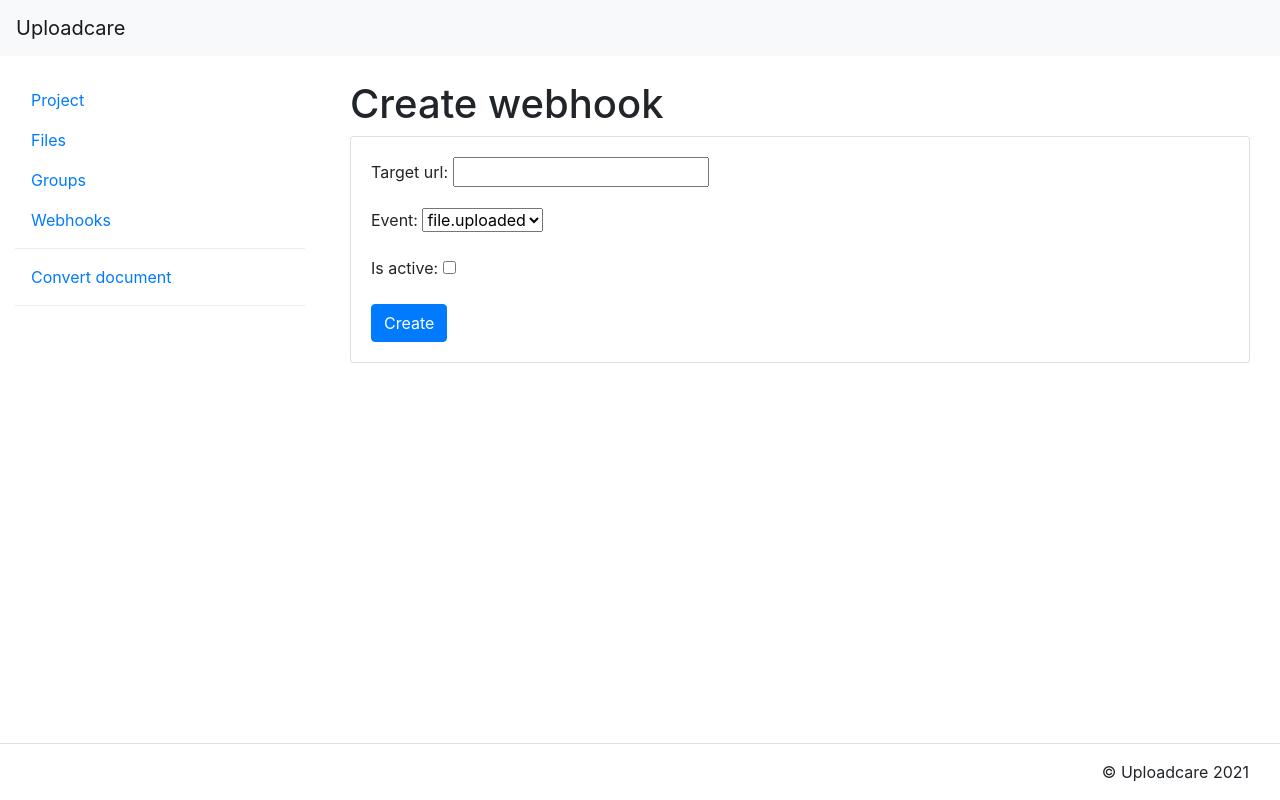
After one commit to uploadcare/pyuploadcare-example, a Django app: page /webhooks/create/ in a window 1280 px wide. The commit adds this page. Run offline with Django 3.2, Linux system fonts and the light colour scheme; some libraries are stand-ins or nearby versions.

Commit message:
webhooks

```diff
--- a/app/uploadcare/forms.py
+++ b/app/uploadcare/forms.py
@@ -10,3 +10,9 @@ class FileUploadForm(forms.Form):
         cleaned_data = super().clean()
         if not (cleaned_data.get("file") or cleaned_data.get("url")):
             raise ValidationError("file or url required")
+
+
+class WebhookForm(forms.Form):
+    target_url = forms.URLField()
+    event = forms.ChoiceField(choices=[("file.uploaded", "file.uploaded")])
+    is_active = forms.BooleanField(required=False)
--- a/app/uploadcare/templates/groups/group_list.html
+++ b/app/uploadcare/templates/groups/group_list.html
@@ -1,6 +1,6 @@
 {% extends 'base.html' %}
 
-{% block title %}Groups list{% endblock %}
+{% block title %}Groups{% endblock %}
 
 {% block body %}
     <div class="card">
--- a/app/uploadcare/templates/menu.html
+++ b/app/uploadcare/templates/menu.html
@@ -2,6 +2,7 @@
 {% url 'file_list' as file_list %}
 {% url 'group_list' as group_list %}
 {% url 'group_create' as group_create %}
+{% url 'webhook_list' as webhook_list %}
 
 <ul class="nav nav-pills flex-column">
     <li class="nav-item">
@@ -13,7 +14,9 @@
     <li class="nav-item">
         <a class="nav-link {% if request.path == group_list %} active {% endif %}" href="{{ group_list }}">Groups</a>
     </li>
-
+    <li class="nav-item">
+        <a class="nav-link {% if request.path == webhook_list %} active {% endif %}" href="{{ webhook_list }}">Webhooks</a>
+    </li>
     <li class="dropdown-divider"></li>
 
     <li class="nav-item">
@@ -21,11 +24,4 @@
     </li>
 
     <li class="dropdown-divider"></li>
-
-    <li class="nav-item">
-        <a class="nav-link" href="#">List of project webhooks</a>
-    </li>
-    <li class="nav-item">
-        <a class="nav-link" href="#">Create new webhook</a>
-    </li>
 </ul>
--- /dev/null
+++ b/app/uploadcare/templates/webhooks/webhook_create.html
@@ -0,0 +1,14 @@
+{% extends 'base.html' %}
+{% block title %}Create webhook{% endblock %}
+
+{% block body %}
+  <div class="card">
+    <div class="card-body">
+      <form method="POST">
+        {% csrf_token %}
+        {{ form.as_p }}
+        <button class="btn btn-primary" type="submit">Create</button>
+    </form>
+    </div>
+  </div>
+{% endblock %}
--- a/app/uploadcare/urls.py
+++ b/app/uploadcare/urls.py
@@ -26,6 +26,13 @@ from uploadcare.views.files import (
 )
 from uploadcare.views.groups import GroupInfoView, GroupListView, GroupStoreView
 from uploadcare.views.project import ProjectInfoView
+from uploadcare.views.webhooks import (
+    WebhookCreateView,
+    WebhookDeleteView,
+    WebhookInfoView,
+    WebhookListView,
+    WebhookUpdateView,
+)
 
 
 urlpatterns = [
@@ -40,4 +47,9 @@ urlpatterns = [
     path("groups/", GroupListView.as_view(), name="group_list"),
     path("groups/<str:group_id>/", GroupInfoView.as_view(), name="group_info"),
     path("groups/<str:group_id>/store/", GroupStoreView.as_view(), name="group_store"),
+    path("webhooks/", WebhookListView.as_view(), name="webhook_list"),
+    path("webhooks/create/", WebhookCreateView.as_view(), name="webhook_create"),
+    path("webhooks/<int:webhook_id>/", WebhookInfoView.as_view(), name="webhook_info"),
+    path("webhooks/<int:webhook_id>/update/", WebhookUpdateView.as_view(), name="webhook_update"),
+    path("webhooks/<int:webhook_id>/delete/", WebhookDeleteView.as_view(), name="webhook_delete"),
 ]
--- /dev/null
+++ b/app/uploadcare/views/webhooks.py
@@ -0,0 +1,79 @@
+from django.http import Http404
+from django.shortcuts import redirect
+from django.views import View
+from django.views.generic import FormView, ListView, TemplateView
+from pyuploadcare.dj.client import get_uploadcare_client
+
+from uploadcare.forms import WebhookForm
+
+
+class WebhookListView(ListView):
+    template_name = "webhooks/webhook_list.html"
+    paginate_by = 20
+
+    def get_queryset(self):
+        uploadcare = get_uploadcare_client()
+        return list(uploadcare.list_webhooks())
+
+
+class WebhookInfoView(TemplateView):
+    template_name = "webhooks/webhook_info.html"
+
+    def get_context_data(self, **kwargs):
+        kwargs["webhook"] = get_webhook(self.kwargs["webhook_id"])
+        return kwargs
+
+
+class WebhookDeleteView(View):
+    def get(self, request, webhook_id):
+        uploadcare = get_uploadcare_client()
+        uploadcare.delete_webhook(webhook_id)
+        return redirect("webhook_list")
+
+
+class WebhookCreateView(FormView):
+    template_name = "webhooks/webhook_create.html"
+    form_class = WebhookForm
+
+    def form_valid(self, form):
+        target_url = form.cleaned_data["target_url"]
+        is_active = form.cleaned_data["is_active"]
+        uploadcare = get_uploadcare_client()
+        webhook = uploadcare.create_webhook(target_url=target_url, is_active=is_active)
+        return redirect("webhook_info", webhook.id)
+
+
+class WebhookUpdateView(FormView):
+    template_name = "webhooks/webhook_update.html"
+    form_class = WebhookForm
+
+    def get_initial(self):
+        initial = super().get_initial()
+
+        webhook = get_webhook(self.kwargs["webhook_id"])
+        if not webhook:
+            raise Http404
+
+        initial["target_url"] = webhook.target_url
+        initial["is_active"] = webhook.is_active
+        initial["event"] = webhook.event
+        return initial
+
+    def form_valid(self, form):
+        target_url = form.cleaned_data["target_url"]
+        is_active = form.cleaned_data["is_active"]
+        event = form.cleaned_data["event"]
+        uploadcare = get_uploadcare_client()
+        webhook_id = self.kwargs["webhook_id"]
+        webhook = uploadcare.update_webhook(
+            webhook_id, target_url=target_url, event=event, is_active=is_active
+        )
+        return redirect("webhook_info", webhook.id)
+
+
+def get_webhook(webhook_id):
+    uploadcare = get_uploadcare_client()
+    webhooks = uploadcare.list_webhooks()
+    for webhook in webhooks:
+        if webhook.id == webhook_id:
+            return webhook
```
Also changed, not shown: app/uploadcare/templates/webhooks/webhook_info.html (added, +34 -0 lines), app/uploadcare/templates/webhooks/webhook_list.html (added, +27 -0 lines), app/uploadcare/templates/webhooks/webhook_update.html (added, +14 -0 lines).
